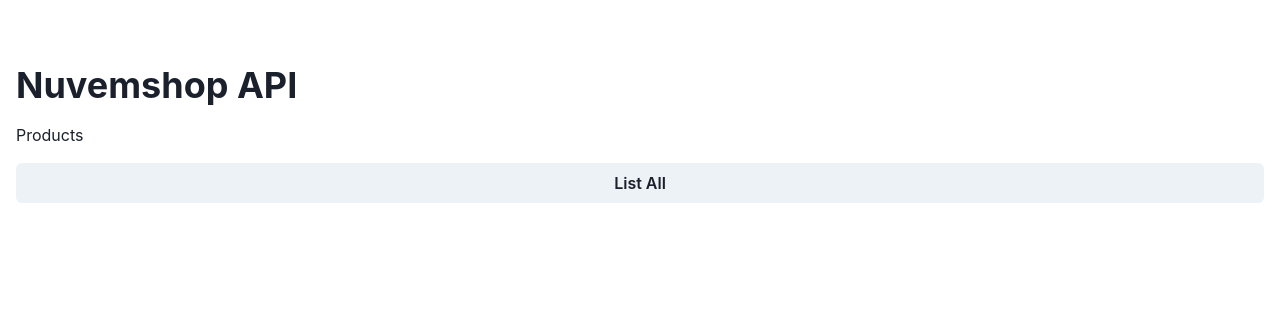
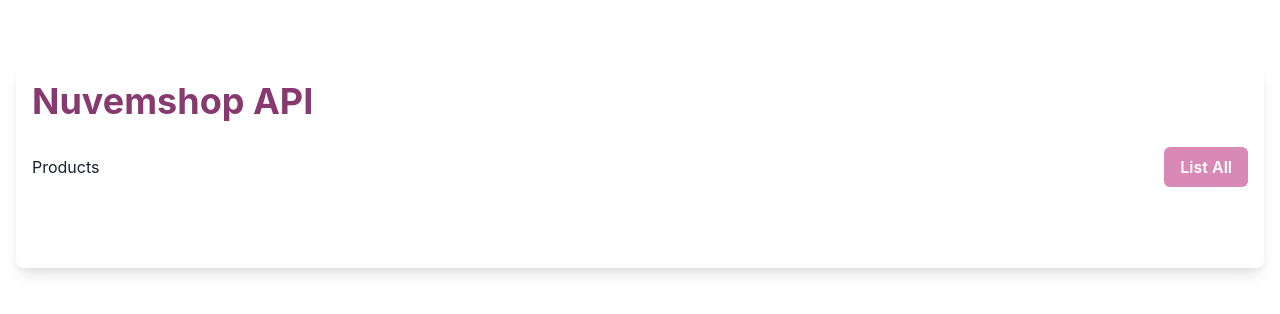
Before and after one commit to giovanafurlan/nuvemshop-api, a Next.js app: page / in a window 1280 px wide. Shown: the top 314 px of the page. Built offline with nearby package versions, Linux system fonts and the light colour scheme.

Commit message:
Salvando valores

```diff
--- a/package.json
+++ b/package.json
@@ -16,6 +16,7 @@
     "eslint": "8.31.0",
     "eslint-config-next": "13.1.1",
     "framer-motion": "^6.5.1",
+    "jquery": "^3.6.3",
     "next": "13.1.1",
     "react": "18.2.0",
     "react-dom": "18.2.0",
--- a/pages/index.jsx
+++ b/pages/index.jsx
@@ -18,8 +18,9 @@
   Tr
 } from "@chakra-ui/react";
 import {
-  MdSave
+  MdSave, MdSubtitles
 } from 'react-icons/md';
+import $ from 'jquery';
 
 export default function Home() {
 
@@ -214,49 +215,57 @@
   }
 
   function gerarTitleEDescription() {
-    const palavraChave = document.querySelector(".palavra-chave").value;
-    const tipo = document.querySelector("#select-tipo").value;
+    const tipo = 'Loja';
 
-    const tituloSugerido = document.querySelector("#h1-textarea");
-    const titleTextArea = document.querySelector("#title-textarea");
-    const descriptionTextArea = document.querySelector("#description-textarea");
+    const { title, description } = SEOContent[tipo](name);
 
-    console.log(palavraChave, tipo);
-
-    const { title, description } = SEOContent[tipo](palavraChave);
-
-    titleTextArea.value = title;
-    tituloSugerido.value = title;
-    descriptionTextArea.value = description;
+    setSeoTitle(title);
+    setSeoDescription(description);
   }
 
   return (
     <Container
       py='6'
       my='10'
-      maxW={'8xl'}>
+      maxW={'full'}>
+      <Grid
+        templateColumns={'repeat(1,1fr)'}
+        gap='4'>
         <Flex
           flexDir={'column'}
-        gap='4'>
-        <Heading>
+          gap='6'
+          boxShadow='lg'
+          p='4'
+          borderRadius={'lg'}>
+          <Heading
+            color='#863A6F'>
             Nuvemshop API
           </Heading>
+          <Flex
+            align={'center'}
+            justifyContent='space-between'>
             <Text>
               Products
             </Text>
             <Button
-          onClick={listAll}>
+              onClick={listAll}
+              bg='#D989B5'
+              color='white'
+              _hover={{
+                bg: '#FFADBC'
+              }}>
               List All
             </Button>
+          </Flex>
           <TableContainer
             visibility={visibility}>
             <Table>
               <Thead>
                 <Tr>
-                <Th>ID</Th>
                   <Th>Name</Th>
+                  <Th>SEO Title</Th>
                   <Th>SEO Description</Th>
-                <Th>SEO Title</Th>
+                  <Th>Generate</Th>
                   <Th>Save</Th>
                 </Tr>
               </Thead>
@@ -269,23 +278,32 @@
                     }}>
                     <Td>
                       <Input
-                      defaultValue={item.id} />
-                  </Td>
-                  <Td>
-                    <Input
                         id={item.id}
-                      onClick={getNameId}
+                        onChange={e => {
+                          setName(e.target.value),
+                          setId(e.target.id)
+                        }}
                         defaultValue={item.name.pt} />
                     </Td>
                     <Td>
                       <Input
-                      defaultValue={item.seo_description.pt}
-                      onClick={getDescription} />
+                        onChange={e => {
+                          setSeoTitle(e.target.value)
+                        }}
+                        defaultValue={item.seo_title.pt} />
                     </Td>
                     <Td>
                       <Input
-                      defaultValue={item.seo_title.pt}
-                      onClick={getTitle} />
+                        onChange={e => {
+                          setSeoDescription(e.target.value)
+                        }}
+                        defaultValue={item.seo_description.pt} />
+                    </Td>
+                    <Td>
+                      <Button>
+                        <MdSubtitles
+                          onClick={gerarTitleEDescription} />
+                      </Button>
                     </Td>
                     <Td>
                       <Button>
@@ -297,11 +315,16 @@
               </Tbody>
             </Table>
           </TableContainer>
+        </Flex>
         {/* <Flex
           flexDir={'column'}
-          gap='6'>
-          <Heading>
-            Generator
+          gap='6'
+          boxShadow='lg'
+          borderRadius={'lg'}
+          p='4'>
+          <Heading
+          color='#863A6F'>
+            Title Description Generator
           </Heading>
           <FormControl
             className='form'>
@@ -311,7 +334,8 @@
               }}
               gap='4'>
               <Input
-                className='palavra-chave' />
+                className='palavra-chave'
+                value={name} />
               <Select
                 id='select-tipo'
                 name='tipo'>
@@ -333,9 +357,10 @@
               </Select>
               <Button
                 onClick={gerarTitleEDescription}
-                variant='button-orange'
+                bg='#D989B5'
+                color='white'
                 _hover={{
-                  bg: '#FFB596'
+                  bg: '#FFADBC'
                 }}>
                 Generade
               </Button>
@@ -356,7 +381,7 @@
               id={'description-textarea'} />
           </Flex>
         </Flex> */}
-      </Flex>
+      </Grid>
     </Container>
   )
 }
```
Also changed, not shown: 1 other file (tests, documents, lock files or other folders). Lines whose indentation alone changed are shown as unchanged.
